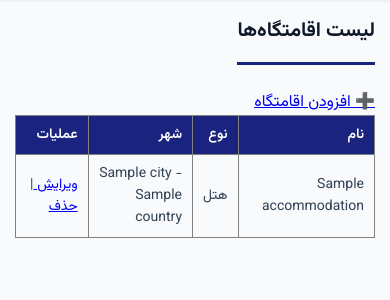
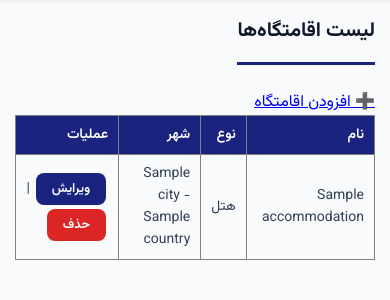
Before and after one commit to hivaasadi6048/travel_agency, a Django app: page /dashboard/accommodations/ in a window 390 px wide. Shown: the part 70-370 px from the top of the page. Run offline with Django 5.2, Linux system fonts and the light colour scheme; a user stored in the database is signed in; tables that the repository leaves empty hold one stand-in row (values such as "Sample post").

Commit message:
feat: table action link styles (edit/detail/delete), responsive mobile

```diff
--- a/dashboard/static/dashboard/css/base.css
+++ b/dashboard/static/dashboard/css/base.css
@@ -500,6 +500,30 @@ textarea.form-control { min-height: 100px; resize: vertical; }
 .content table .actions { text-align: center; white-space: nowrap; }
 .content table .actions .action-btn { margin: 2px; }
 
+/* Raw action links in list tables (fallback) */
+.content a[href*="edit"],
+.content a[href*="detail"],
+.content a[href*="show"] {
+    padding: 6px 16px; background: var(--primary); color: white;
+    border-radius: 8px; font-size: 13px; font-weight: 600;
+    text-decoration: none; transition: all 0.3s ease;
+    display: inline-block; margin: 2px;
+}
+.content a[href*="edit"]:hover,
+.content a[href*="detail"]:hover,
+.content a[href*="show"]:hover {
+    background: var(--primary-dark); transform: translateY(-2px); box-shadow: 0 3px 10px rgba(26,35,126,0.3);
+}
+.content a[href*="delete"] {
+    padding: 6px 16px; background: var(--danger); color: white;
+    border-radius: 8px; font-size: 13px; font-weight: 600;
+    text-decoration: none; transition: all 0.3s ease;
+    display: inline-block; margin: 2px;
+}
+.content a[href*="delete"]:hover {
+    background: #b91c1c; transform: translateY(-2px); box-shadow: 0 3px 10px rgba(220,38,38,0.3);
+}
+
 /* ====== BUTTONS ====== */
 .badge { display: inline-block; padding: 4px 12px; border-radius: 20px; font-size: 12px; font-weight: 600; }
 .badge-primary { background: #e3f2fd; color: #1565c0; }
```
